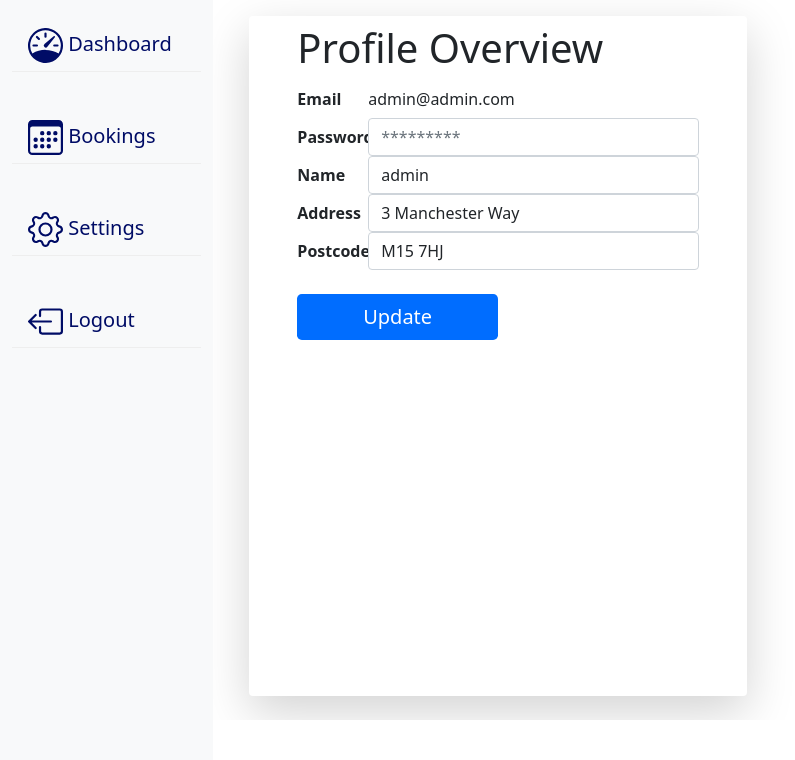
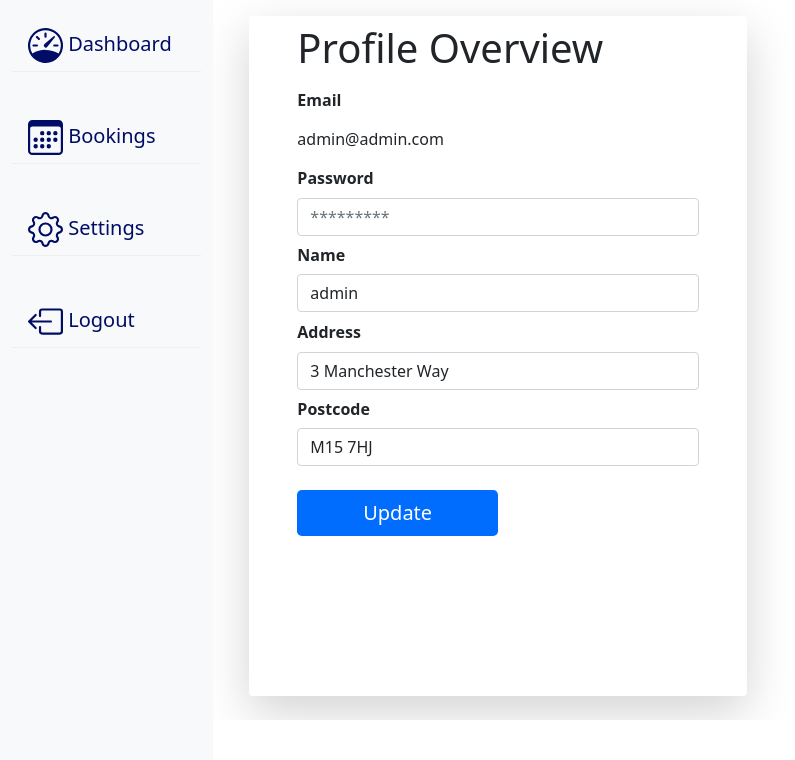
Before and after one commit to gigacache/bookingApplication, a CodeIgniter app: page /bookingApplication/index.php/profile in a window 1280 px wide. Shown: the part 71-831 px from the top of the page, without its empty margins (0-795 px from the left). Run offline with CodeIgniter, Linux system fonts and the light colour scheme; a user stored in the database is signed in; data comes from the database, SQL or seed files in the repository.

Commit message:
UI UX update

```diff
--- a/application/controllers/User_Controller.php
+++ b/application/controllers/User_Controller.php
@@ -65,6 +65,8 @@ class User_Controller extends CI_Controller {
 	}
 
 	public function adminDashboard(){
+	//	$data['graphData']= $this->Data_model->Schedule();
+
 		$data['customerData']= $this->User_model->getAllCustomers();
 		$data['main_view'] = './admin/adminDashboard';
 		$this->load->view('template', $data);
@@ -90,7 +92,7 @@ class User_Controller extends CI_Controller {
 
 	public function updateUserDetails(){
 		$this->User_model->updateDetails();
-		$this->session->set_flashdata('susMessage','Thankyou for regestring. Your account has now been actived and you can login.');
+		$this->session->set_flashdata('susMessage','Your account details have been updated');
 		redirect('profile');
 	}
 
--- a/application/models/booking_model.php
+++ b/application/models/booking_model.php
@@ -5,7 +5,6 @@
 //------------------------------------------------------------------
 
 class Booking_model extends CI_Model{
-
 
   public function addBooking(){
     $userID = $this->session->userdata('userID'); // Where item is the array index like session id
--- a/application/views/user/userDetails.php
+++ b/application/views/user/userDetails.php
@@ -4,42 +4,39 @@
      <div class="row">
        <div class="col-sm-6 shadow-lg mb-5 bg-body rounded largeCustomHeight py-2 px-5">
         <h1>Profile Overview</h1>
+        <?php if($this->session->flashdata('susMessage')==""){}else{
+          echo "<div class='alert alert-success' role='alert'>";
+          echo $this->session->flashdata('susMessage') ;
+          echo "</div>" ;}?>
          <form method="post" action=<?php echo site_url('User_Controller/updateUserDetails')?>>
           <?php foreach ($userDetails->result() as $row) {?>
-         <div class="form-group row">
-           <label for="staticEmail" class="col-sm-2 col-form-label">Email</label>
-           <div class="col-sm-10">
+         <div class="form-group">
+           <label for="staticEmail"> Email</label>
              <input type="text" readonly class="form-control-plaintext" id="staticEmail" value="<?php echo $row->email;?>">
-           </div>
          </div>
-         <div class="form-group row">
-           <label for="inputPassword" class="col-sm-2 col-form-label">Password</label>
-           <div class="col-sm-10">
+         <div class="form-group">
+           <label for="inputPassword">Password</label>
              <input type="password" class="form-control" id="inputPassword" placeholder="*********" name="password">
-           </div>
          </div>
-         <div class="form-group row">
+         <div class="form-group">
            <label for="name" class="col-sm-2 col-form-label">Name</label>
-           <div class="col-sm-10">
              <input type="text" class="form-control" id="name" value='<?php echo $row->name;?>' name="name">
-           </div>
          </div>
-         <div class="form-group row">
-           <label for="adress" class="col-sm-2 col-form-label">Address</label>
-           <div class="col-sm-10">
+         <div class="form-group">
+           <label for="address" >Address</label>
              <input type="text" class="form-control" id="address" value="<?php echo $row->address;?>" name="address">
-           </div>
          </div>
-         <div class="form-group row">
+         <div class="form-group">
            <label for="postcode" class="col-sm-2 col-form-label">Postcode</label>
-           <div class="col-sm-10">
              <input type="text" class="form-control" id="postcode" value="<?php echo $row->postcode;?>" name="postcode">
-           </div>
          </div>
        <?php }?>
        <br/>
        <button type="submit" class="btn btn-primary btn-lg w-50">Update</button>
        </form>
      </div>
+     <div class="col-sm-6">
+
      </div>
  </div>
+  </div>
```
Also changed, not shown: application/controllers/index.html (deleted, +0 -11 lines), application/models/index.html (deleted, +0 -11 lines).
